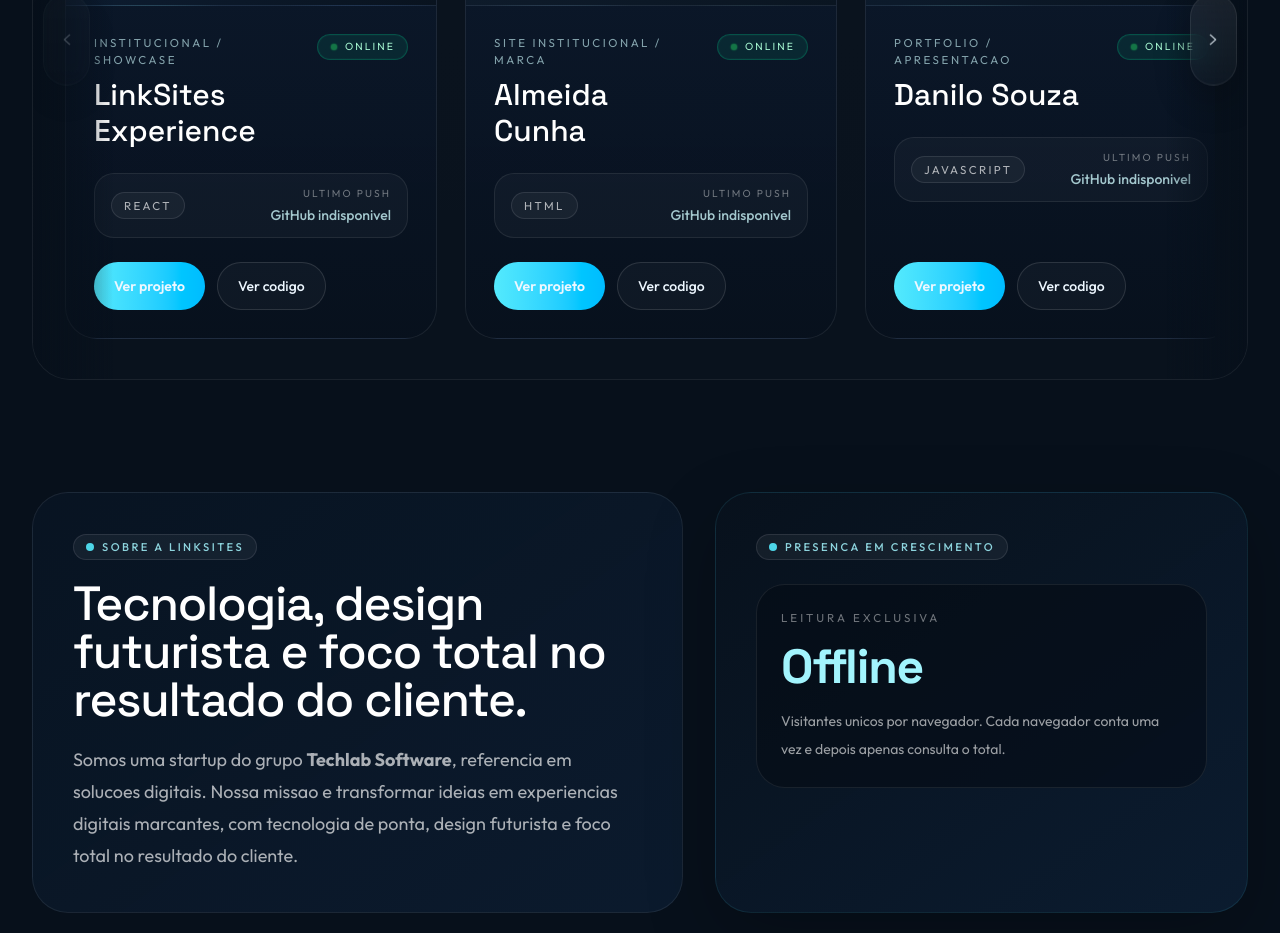
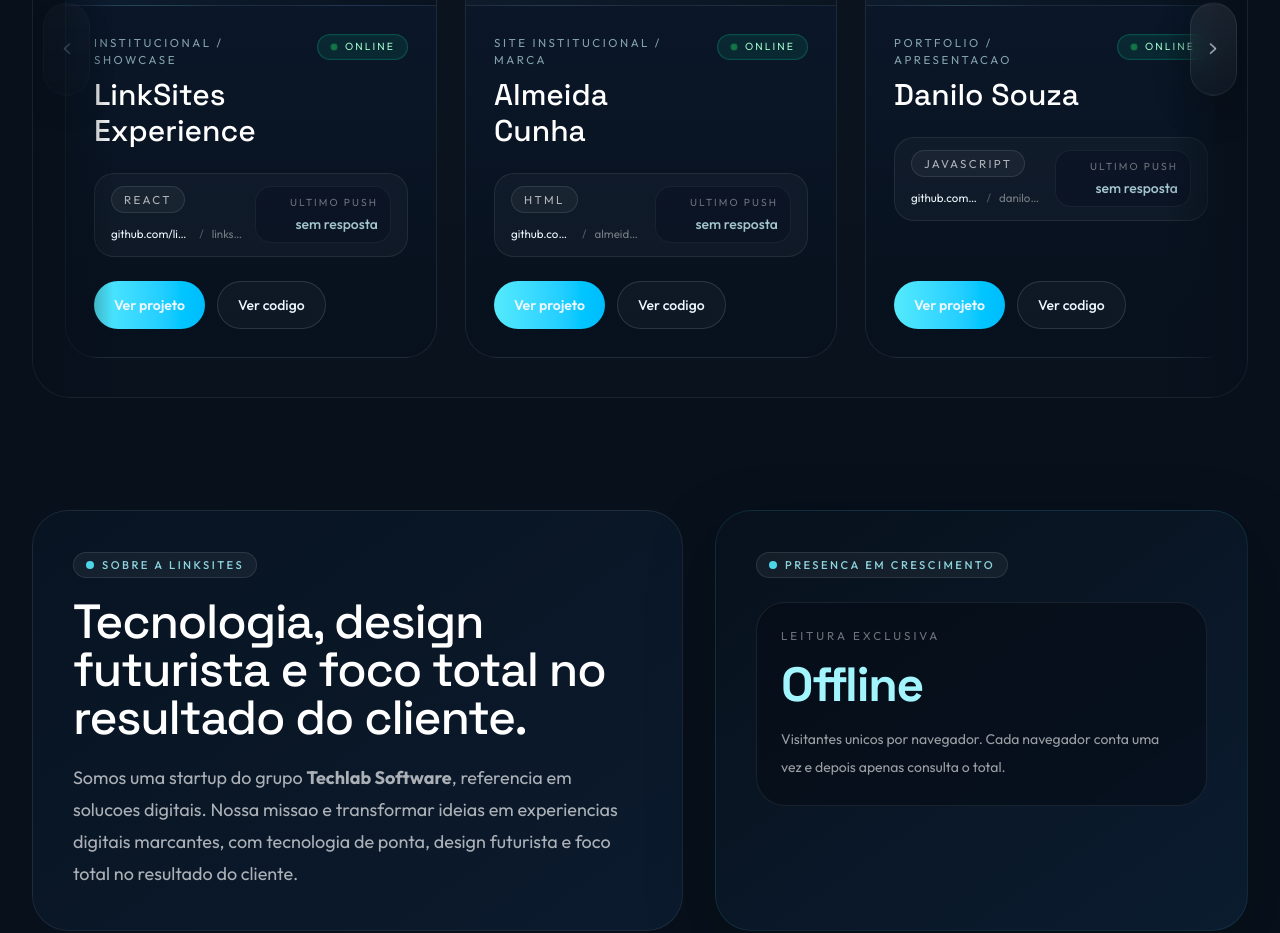
Before and after one commit to linksites/linksites, a React (Vite) app: page / in a window 1280 px wide. Shown: the part 2960-3893 px from the top of the page. Built offline with nearby package versions, Linux system fonts and the light colour scheme; no server answers.

Commit message:
Ajusta bloco de atualizacao dos cases

```diff
--- a/src/App.jsx
+++ b/src/App.jsx
@@ -161,6 +161,8 @@
   "Experiencia responsiva",
 ];
 
+const REPO_UPDATE_FALLBACK = "sem resposta";
+
 function formatRelativeTime(dateString) {
   const updatedAt = new Date(dateString);
   const diffMs = Date.now() - updatedAt.getTime();
@@ -286,6 +288,7 @@
   const [visitCount, setVisitCount] = useState("Sincronizando");
   const [canScrollPrev, setCanScrollPrev] = useState(false);
   const [canScrollNext, setCanScrollNext] = useState(true);
+  const [isCurrentSiteDialogOpen, setIsCurrentSiteDialogOpen] = useState(false);
   const trackRef = useRef(null);
   const dragStateRef = useRef({
     isPointerDown: false,
@@ -317,7 +320,7 @@
               key: `${item.owner}/${item.repo}`,
               value: repo.pushed_at
                 ? formatRelativeTime(repo.pushed_at)
-                : "GitHub indisponivel",
+                : REPO_UPDATE_FALLBACK,
             };
           }),
         );
@@ -341,7 +344,7 @@
         const fallback = {};
 
         cases.forEach((item) => {
-          fallback[`${item.owner}/${item.repo}`] = "GitHub indisponivel";
+          fallback[`${item.owner}/${item.repo}`] = REPO_UPDATE_FALLBACK;
         });
 
         setRepoUpdates(fallback);
@@ -463,6 +466,24 @@
     };
   }, []);
 
+  useEffect(() => {
+    if (!isCurrentSiteDialogOpen) {
+      return undefined;
+    }
+
+    function handleKeyDown(event) {
+      if (event.key === "Escape") {
+        setIsCurrentSiteDialogOpen(false);
+      }
+    }
+
+    window.addEventListener("keydown", handleKeyDown);
+
+    return () => {
+      window.removeEventListener("keydown", handleKeyDown);
+    };
+  }, [isCurrentSiteDialogOpen]);
+
   function scrollCases(direction) {
     const track = trackRef.current;
 
@@ -474,6 +495,15 @@
     const cardWidth = firstCard ? firstCard.getBoundingClientRect().width : 0;
     const amount = Math.max(340, Math.round(cardWidth || track.clientWidth * 0.72));
     track.scrollBy({ left: amount * direction, behavior: "smooth" });
+  }
+
+  function handleProjectClick(event, item) {
+    if (item.repo !== "linksites") {
+      return;
+    }
+
+    event.preventDefault();
+    setIsCurrentSiteDialogOpen(true);
   }
 
   function handleTrackPointerDown(event) {
@@ -880,15 +910,27 @@
                         </span>
                       </div>
 
-                      <div className="mt-6 flex items-center justify-between gap-4 rounded-[1.25rem] border border-white/8 bg-white/[0.03] px-4 py-3">
-                        <span className="rounded-full border border-white/10 bg-white/[0.04] px-3 py-1 text-[0.72rem] uppercase tracking-[0.2em] text-white/66">
-                          {item.stack}
-                        </span>
-                        <div className="min-w-[8.5rem] text-right">
-                          <p className="text-[0.64rem] uppercase tracking-[0.2em] text-white/40">
+                      <div className="mt-6 flex flex-col gap-3 rounded-[1.25rem] border border-white/8 bg-white/[0.03] px-4 py-3 sm:flex-row sm:items-center sm:justify-between">
+                        <div className="min-w-0">
+                          <span className="inline-flex rounded-full border border-white/10 bg-white/[0.04] px-3 py-1 text-[0.72rem] uppercase tracking-[0.2em] text-white/66">
+                            {item.stack}
+                          </span>
+                          <a
+                            href={item.codeUrl}
+                            target="_blank"
+                            rel="noreferrer"
+                            className="mt-3 inline-flex max-w-full items-center gap-2 text-[0.72rem] text-white/52 transition hover:text-cyan-100/80"
+                          >
+                            <span className="truncate">{`github.com/${item.owner}`}</span>
+                            <span className="text-white/28">/</span>
+                            <span className="truncate text-white/42">{item.repo}</span>
+                          </a>
+                        </div>
+                        <div className="w-full rounded-[1rem] border border-white/6 bg-slate-950/25 px-3 py-2 sm:w-auto sm:min-w-[8.5rem] sm:max-w-[9.5rem]">
+                          <p className="text-[0.64rem] uppercase tracking-[0.2em] text-white/40 sm:text-right">
                             Ultimo push
                           </p>
-                          <p className="mt-1 text-sm font-medium text-cyan-100/78">
+                          <p className="mt-1 text-xs font-medium leading-5 text-cyan-100/78 sm:text-right sm:text-sm">
                             {repoUpdates[repoKey] ?? "sincronizando"}
                           </p>
                         </div>
@@ -899,6 +941,7 @@
                           href={item.projectUrl}
                           target="_blank"
                           rel="noreferrer"
+                          onClick={(event) => handleProjectClick(event, item)}
                           className="inline-flex min-h-[48px] items-center justify-center rounded-full bg-gradient-to-r from-cyan-300 to-sky-400 px-5 py-3 text-sm font-semibold text-slate-950 transition hover:translate-y-[-1px]"
                         >
                           Ver projeto
@@ -998,6 +1041,31 @@
           <p>Conectando voce ao mundo digital com criatividade, tecnologia e paixao.</p>
         </div>
       </footer>
+
+      {isCurrentSiteDialogOpen ? (
+        <div className="fixed inset-0 z-[80] flex items-center justify-center bg-[rgba(3,8,15,0.72)] px-4 backdrop-blur-sm">
+          <div className="w-full max-w-md rounded-[1.8rem] border border-white/10 bg-[linear-gradient(180deg,rgba(10,24,39,0.96),rgba(6,14,24,0.98))] p-6 shadow-[0_30px_80px_rgba(0,0,0,0.38)] sm:p-7">
+            <div className="rounded-full border border-emerald-400/18 bg-emerald-400/10 px-3 py-1 text-[0.68rem] uppercase tracking-[0.22em] text-emerald-200/88">
+              Navegacao atual
+            </div>
+            <h3 className="mt-5 font-display text-3xl tracking-tight text-white">
+              Voce ja esta no site atual.
+            </h3>
+            <p className="mt-3 text-sm leading-7 text-white/64">
+              Este projeto e a propria pagina que voce esta navegando neste momento.
+            </p>
+            <div className="mt-6 flex justify-end">
+              <button
+                type="button"
+                onClick={() => setIsCurrentSiteDialogOpen(false)}
+                className="inline-flex min-h-[46px] items-center justify-center rounded-full bg-gradient-to-r from-cyan-300 to-sky-400 px-5 py-3 text-sm font-semibold text-slate-950 transition hover:translate-y-[-1px]"
+              >
+                OK
+              </button>
+            </div>
+          </div>
+        </div>
+      ) : null}
     </div>
   );
 }
```
